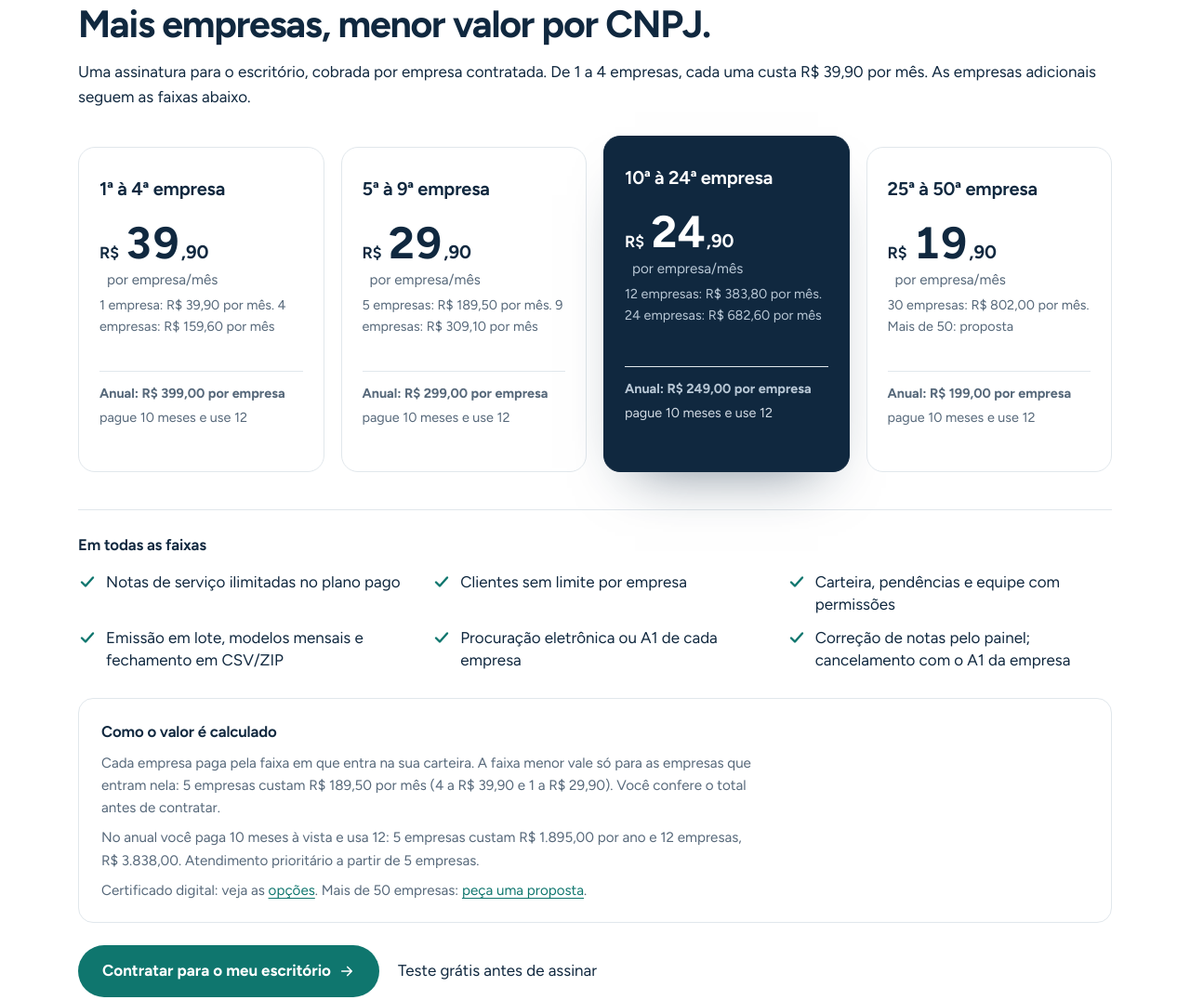
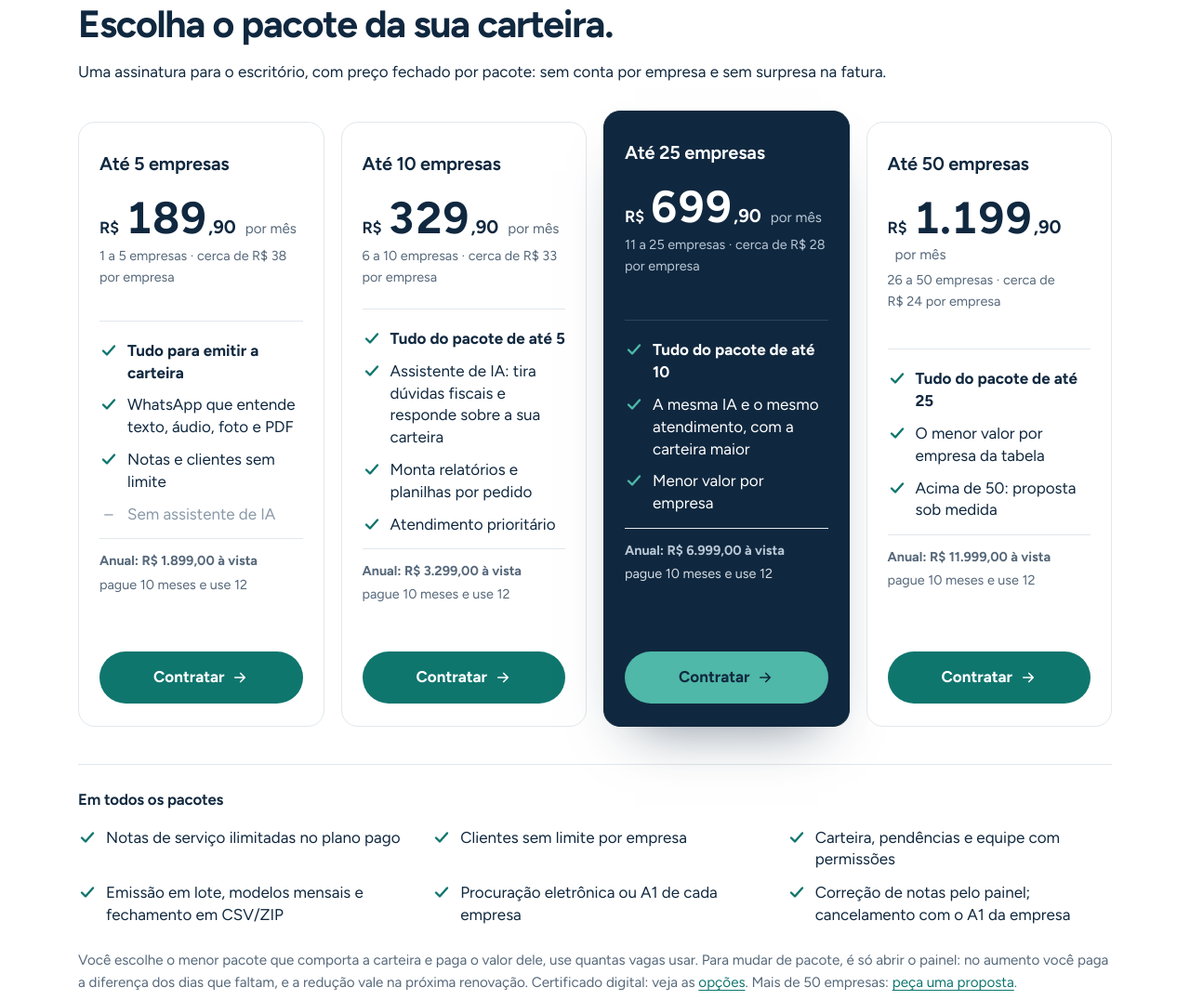
Before and after one commit to RStolarski13/spondeo-site, a plain HTML site: page contabilidades/index.html in a window 1280 px wide. Shown: the part 915-1991 px from the top of the page at 93% size. Drawn offline with Linux system fonts and the light colour scheme.

Commit message:
Escritorio em pacotes de preco fechado (189,90 a 1.199,90), cartoes com vantagens e blocos no padrao

```diff
--- a/contabilidades/index.html
+++ b/contabilidades/index.html
@@ -4,12 +4,12 @@
 <meta charset="utf-8">
 <meta name="viewport" content="width=device-width,initial-scale=1,viewport-fit=cover">
 <title>NFS-e para contabilidades pelo WhatsApp: Spondeo</title>
-<meta name="description" content="Emita NFS-e da carteira pelo painel ou WhatsApp, com um certificado só: o do escritório, por procuração. De 1 a 4 empresas: R$ 39,90 por CNPJ/mês.">
+<meta name="description" content="Emita NFS-e da carteira pelo painel ou WhatsApp, com um certificado só: o do escritório, por procuração. Pacotes fechados a partir de R$ 189,90 por mês.">
 <meta name="theme-color" content="#10283f">
 <link rel="canonical" href="https://spondeo.com.br/contabilidades/">
 <meta property="og:type" content="website">
 <meta property="og:title" content="NFS-e para contabilidades pelo WhatsApp: Spondeo">
-<meta property="og:description" content="Emita NFS-e da carteira pelo painel ou WhatsApp, com um certificado só: o do escritório, por procuração. De 1 a 4 empresas: R$ 39,90 por CNPJ/mês.">
+<meta property="og:description" content="Emita NFS-e da carteira pelo painel ou WhatsApp, com um certificado só: o do escritório, por procuração. Pacotes fechados a partir de R$ 189,90 por mês.">
 <meta property="og:url" content="https://spondeo.com.br/contabilidades/">
 <meta property="og:locale" content="pt_BR">
 <meta property="og:site_name" content="Spondeo">
@@ -19,7 +19,7 @@
 <meta property="og:image:alt" content="Demonstração ilustrativa de nota de serviço pelo WhatsApp no Spondeo">
 <meta name="twitter:card" content="summary_large_image">
 <link rel="icon" href="/favicon.svg" type="image/svg+xml">
-<link rel="stylesheet" href="/estilo.css?v=20261115-a">
+<link rel="stylesheet" href="/estilo.css?v=20261116-a">
 <script type="application/ld+json">{"@context": "https://schema.org", "@type": "BreadcrumbList", "itemListElement": [{"@type": "ListItem", "position": 1, "name": "Início", "item": "https://spondeo.com.br/"}, {"@type": "ListItem", "position": 2, "name": "Para contabilidades", "item": "https://spondeo.com.br/contabilidades/"}]}</script>
 <script type="application/ld+json">{"@context": "https://schema.org", "@type": "FAQPage", "mainEntity": [{"@type": "Question", "name": "Posso mandar a planilha pelo WhatsApp?", "acceptedAnswer": {"@type": "Answer", "text": "Sim. Use o modelo do painel e envie CSV ou Excel (.xlsx), com os dados na primeira aba. Confira a empresa e cada nota no resumo e confirme o lote. Pelo WhatsApp, até 50 notas por envio. O painel também aceita Excel."}}, {"@type": "Question", "name": "Consigo acompanhar notas emitidas fora do Spondeo?", "acceptedAnswer": {"@type": "Answer", "text": "As notas emitidas por outros sistemas no padrão nacional podem ser consultadas no painel. Diferenças de código do serviço ou imposto aparecem para conferência com o escritório."}}, {"@type": "Question", "name": "O escritório pode instalar o painel no celular?", "acceptedAnswer": {"@type": "Answer", "text": "Sim. Adicione o Spondeo à tela inicial e ative as notificações no aparelho compatível. O acesso e as permissões da equipe continuam individuais."}}]}</script>
 <link rel="preload" href="/figtree.woff2" as="font" type="font/woff2" crossorigin>
@@ -60,37 +60,63 @@
 </div>
 </section>
 <section class="secao largura revelar" id="condicoes">
-<h2>Mais empresas, menor valor por CNPJ.</h2>
-<p class="planos-intro">Uma assinatura para o escritório, cobrada por empresa contratada. De 1 a 4 empresas, cada uma custa R$ 39,90 por mês. As empresas adicionais seguem as faixas abaixo.</p>
+<h2>Escolha o pacote da sua carteira.</h2>
+<p class="planos-intro">Uma assinatura para o escritório, com preço fechado por pacote: sem conta por empresa e sem surpresa na fatura.</p>
 
 <ul class="planos faixas">
   <li class="plano">
-    <h3>1ª à 4ª empresa</h3>
-    <p class="preco"><span class="moeda">R$</span><b>39</b><span class="centavos">,90</span><span class="mes">por empresa/mês</span></p>
-    <p class="por-dia">1 empresa: R$&nbsp;39,90 por mês. 4 empresas: R$&nbsp;159,60 por mês</p>
-    <p class="por-dia anual"><strong>Anual: R$&nbsp;399,00 por empresa</strong><span>pague 10 meses e use 12</span></p>
+    <h3>Até 5 empresas</h3>
+    <p class="preco"><span class="moeda">R$</span><b>189</b><span class="centavos">,90</span><span class="mes">por mês</span></p>
+    <p class="por-dia">1 a 5 empresas · cerca de R$&nbsp;38 por empresa</p>
+    <ul class="vantagens">
+      <li><svg viewBox="0 0 20 20" aria-hidden="true"><path pathLength="1" d="M4 10.5l4 4 8-9"/></svg>Tudo para emitir a carteira</li>
+      <li><svg viewBox="0 0 20 20" aria-hidden="true"><path pathLength="1" d="M4 10.5l4 4 8-9"/></svg>WhatsApp que entende texto, áudio, foto e PDF</li>
+      <li><svg viewBox="0 0 20 20" aria-hidden="true"><path pathLength="1" d="M4 10.5l4 4 8-9"/></svg>Notas e clientes sem limite</li>
+      <li class="fora"><span aria-hidden="true">–</span>Sem assistente de IA</li>
+    </ul>
+    <p class="por-dia anual"><strong>Anual: R$&nbsp;1.899,00 à vista</strong><span>pague 10 meses e use 12</span></p>
+    <a class="botao assinar" href="https://app.spondeo.com.br/contador/cadastro" aria-label="Contratar o pacote de até 5 empresas">Contratar<svg class="ic" data-ic="seguir" viewBox="0 0 24 24" aria-hidden="true"><path d="M5 12h14M13 6l6 6-6 6"/></svg></a>
   </li>
   <li class="plano">
-    <h3>5ª à 9ª empresa</h3>
-    <p class="preco"><span class="moeda">R$</span><b>29</b><span class="centavos">,90</span><span class="mes">por empresa/mês</span></p>
-    <p class="por-dia">5 empresas: R$&nbsp;189,50 por mês. 9 empresas: R$&nbsp;309,10 por mês</p>
-    <p class="por-dia anual"><strong>Anual: R$&nbsp;299,00 por empresa</strong><span>pague 10 meses e use 12</span></p>
+    <h3>Até 10 empresas</h3>
+    <p class="preco"><span class="moeda">R$</span><b>329</b><span class="centavos">,90</span><span class="mes">por mês</span></p>
+    <p class="por-dia">6 a 10 empresas · cerca de R$&nbsp;33 por empresa</p>
+    <ul class="vantagens">
+      <li><svg viewBox="0 0 20 20" aria-hidden="true"><path pathLength="1" d="M4 10.5l4 4 8-9"/></svg>Tudo do pacote de até 5</li>
+      <li><svg viewBox="0 0 20 20" aria-hidden="true"><path pathLength="1" d="M4 10.5l4 4 8-9"/></svg>Assistente de IA: tira dúvidas fiscais e responde sobre a sua carteira</li>
+      <li><svg viewBox="0 0 20 20" aria-hidden="true"><path pathLength="1" d="M4 10.5l4 4 8-9"/></svg>Monta relatórios e planilhas por pedido</li>
+      <li><svg viewBox="0 0 20 20" aria-hidden="true"><path pathLength="1" d="M4 10.5l4 4 8-9"/></svg>Atendimento prioritário</li>
+    </ul>
+    <p class="por-dia anual"><strong>Anual: R$&nbsp;3.299,00 à vista</strong><span>pague 10 meses e use 12</span></p>
+    <a class="botao assinar" href="https://app.spondeo.com.br/contador/cadastro" aria-label="Contratar o pacote de até 10 empresas">Contratar<svg class="ic" data-ic="seguir" viewBox="0 0 24 24" aria-hidden="true"><path d="M5 12h14M13 6l6 6-6 6"/></svg></a>
   </li>
   <li class="plano destaque">
-    <h3>10ª à 24ª empresa</h3>
-    <p class="preco"><span class="moeda">R$</span><b>24</b><span class="centavos">,90</span><span class="mes">por empresa/mês</span></p>
-    <p class="por-dia">12 empresas: R$&nbsp;383,80 por mês. 24 empresas: R$&nbsp;682,60 por mês</p>
-    <p class="por-dia anual"><strong>Anual: R$&nbsp;249,00 por empresa</strong><span>pague 10 meses e use 12</span></p>
+    <h3>Até 25 empresas</h3>
+    <p class="preco"><span class="moeda">R$</span><b>699</b><span class="centavos">,90</span><span class="mes">por mês</span></p>
+    <p class="por-dia">11 a 25 empresas · cerca de R$&nbsp;28 por empresa</p>
+    <ul class="vantagens">
+      <li><svg viewBox="0 0 20 20" aria-hidden="true"><path pathLength="1" d="M4 10.5l4 4 8-9"/></svg>Tudo do pacote de até 10</li>
+      <li><svg viewBox="0 0 20 20" aria-hidden="true"><path pathLength="1" d="M4 10.5l4 4 8-9"/></svg>A mesma IA e o mesmo atendimento, com a carteira maior</li>
+      <li><svg viewBox="0 0 20 20" aria-hidden="true"><path pathLength="1" d="M4 10.5l4 4 8-9"/></svg>Menor valor por empresa</li>
+    </ul>
+    <p class="por-dia anual"><strong>Anual: R$&nbsp;6.999,00 à vista</strong><span>pague 10 meses e use 12</span></p>
+    <a class="botao assinar" href="https://app.spondeo.com.br/contador/cadastro" aria-label="Contratar o pacote de até 25 empresas">Contratar<svg class="ic" data-ic="seguir" viewBox="0 0 24 24" aria-hidden="true"><path d="M5 12h14M13 6l6 6-6 6"/></svg></a>
   </li>
   <li class="plano">
-    <h3>25ª à 50ª empresa</h3>
-    <p class="preco"><span class="moeda">R$</span><b>19</b><span class="centavos">,90</span><span class="mes">por empresa/mês</span></p>
-    <p class="por-dia">30 empresas: R$&nbsp;802,00 por mês. Mais de 50: proposta</p>
-    <p class="por-dia anual"><strong>Anual: R$&nbsp;199,00 por empresa</strong><span>pague 10 meses e use 12</span></p>
+    <h3>Até 50 empresas</h3>
+    <p class="preco"><span class="moeda">R$</span><b>1.199</b><span class="centavos">,90</span><span class="mes">por mês</span></p>
+    <p class="por-dia">26 a 50 empresas · cerca de R$&nbsp;24 por empresa</p>
+    <ul class="vantagens">
+      <li><svg viewBox="0 0 20 20" aria-hidden="true"><path pathLength="1" d="M4 10.5l4 4 8-9"/></svg>Tudo do pacote de até 25</li>
+      <li><svg viewBox="0 0 20 20" aria-hidden="true"><path pathLength="1" d="M4 10.5l4 4 8-9"/></svg>O menor valor por empresa da tabela</li>
+      <li><svg viewBox="0 0 20 20" aria-hidden="true"><path pathLength="1" d="M4 10.5l4 4 8-9"/></svg>Acima de 50: proposta sob medida</li>
+    </ul>
+    <p class="por-dia anual"><strong>Anual: R$&nbsp;11.999,00 à vista</strong><span>pague 10 meses e use 12</span></p>
+    <a class="botao assinar" href="https://app.spondeo.com.br/contador/cadastro" aria-label="Contratar o pacote de até 50 empresas">Contratar<svg class="ic" data-ic="seguir" viewBox="0 0 24 24" aria-hidden="true"><path d="M5 12h14M13 6l6 6-6 6"/></svg></a>
   </li>
 </ul>
 <div class="incluso">
-  <h3>Em todas as faixas</h3>
+  <h3>Em todos os pacotes</h3>
   <ul class="vantagens">
     <li><svg viewBox="0 0 20 20" aria-hidden="true"><path pathLength="1" d="M4 10.5l4 4 8-9"/></svg>Notas de serviço ilimitadas no plano pago</li>
     <li><svg viewBox="0 0 20 20" aria-hidden="true"><path pathLength="1" d="M4 10.5l4 4 8-9"/></svg>Clientes sem limite por empresa</li>
@@ -100,13 +126,7 @@
     <li><svg viewBox="0 0 20 20" aria-hidden="true"><path pathLength="1" d="M4 10.5l4 4 8-9"/></svg>Correção de notas pelo painel; cancelamento com o A1 da empresa</li>
   </ul>
 </div>
-<div class="como-calcula">
-  <h3>Como o valor é calculado</h3>
-  <p>Cada empresa paga pela faixa em que entra na sua carteira. A faixa menor vale só para as empresas que entram nela: 5 empresas custam R$&nbsp;189,50 por mês (4 a R$&nbsp;39,90 e 1 a R$&nbsp;29,90). Você confere o total antes de contratar.</p>
-  <p>No anual você paga 10 meses à vista e usa 12: 5 empresas custam R$&nbsp;1.895,00 por ano e 12 empresas, R$&nbsp;3.838,00. Atendimento prioritário a partir de 5 empresas.</p>
-  <p>Certificado digital: veja as <a href="#certificados">opções</a>. Mais de 50 empresas: <a href="/contabilidades/#contato">peça uma proposta</a>.</p>
-</div>
-<p class="planos-cta"><a class="botao assinar" href="https://app.spondeo.com.br/contador/cadastro">Contratar para o meu escritório<svg class="ic" data-ic="seguir" viewBox="0 0 24 24" aria-hidden="true"><path d="M5 12h14M13 6l6 6-6 6"/></svg></a><span class="suave">Teste grátis antes de assinar</span></p>
+<p class="nota-planos">Você escolhe o menor pacote que comporta a carteira e paga o valor dele, use quantas vagas usar. Para mudar de pacote, é só abrir o painel: no aumento você paga a diferença dos dias que faltam, e a redução vale na próxima renovação. Certificado digital: veja as <a href="#certificados">opções</a>. Mais de 50 empresas: <a href="/contabilidades/#contato">peça uma proposta</a>.</p>
 </section>
 <section class="certificados faixa-escura" id="certificados" aria-labelledby="titulo-certificados">
   <div class="largura cert-um">
@@ -182,8 +202,8 @@
 <details><summary>Consigo acompanhar notas emitidas fora do Spondeo?</summary><p>As notas emitidas por outros sistemas no padrão nacional podem ser consultadas no painel. Diferenças de código do serviço ou imposto aparecem para conferência com o escritório.</p></details>
 <details><summary>O escritório pode instalar o painel no celular?</summary><p>Sim. Adicione o Spondeo à tela inicial e ative as notificações no aparelho compatível. O acesso e as permissões da equipe continuam individuais.</p></details>
 <details>
-<summary>O desconto é por empresa ou pela carteira inteira?</summary>
-<p>O valor indicado é por CNPJ e por mês. A faixa considera a quantidade de empresas contratadas na carteira. O escritório escolhe a quantidade contratada e confere o total mensal antes do pagamento. A quantidade contratada limita as empresas ativas; não há aumento automático de cobrança. Dá para mudar a quantidade no painel: no aumento, você paga a diferença dos dias que faltam; a redução vale a partir da próxima renovação, sem devolução.</p>
+<summary>O valor é por empresa ou pela carteira inteira?</summary>
+<p>Pela carteira inteira, em pacote fechado. O escritório escolhe o pacote (até 5, 10, 25 ou 50 empresas) e confere o total antes do pagamento. O pacote limita as empresas ativas; não há aumento automático de cobrança. Dá para mudar de pacote no painel: no aumento, você paga a diferença dos dias que faltam; a redução vale a partir da próxima renovação, sem devolução.</p>
 </details>
 <details>
 <summary>Há limite de clientes por empresa?</summary>
@@ -211,7 +231,7 @@
 </details>
 <details>
 <summary>Quanto fica uma carteira com 30 empresas?</summary>
-<p>30 empresas saem a R$ 802,00 por mês: as 4 primeiras a R$ 39,90, da 5ª à 9ª a R$ 29,90, da 10ª à 24ª a R$ 24,90 e da 25ª à 30ª a R$ 19,90. Acima de 50 empresas, peça uma proposta pelo e-mail <a href="mailto:app.spondeo@gmail.com">app.spondeo@gmail.com</a>. A quantidade contratada limita as empresas ativas.</p>
+<p>30 empresas cabem no pacote de até 50 empresas, por R$ 1.199,90 por mês (ou R$ 11.999,00 no anual, pagando 10 meses e usando 12). Os pacotes são de até 5 empresas (R$ 189,90), até 10 (R$ 329,90), até 25 (R$ 699,90) e até 50 (R$ 1.199,90). Acima de 50 empresas, peça uma proposta pelo e-mail <a href="mailto:app.spondeo@gmail.com">app.spondeo@gmail.com</a>. O pacote limita as empresas ativas.</p>
 </details>
 <details>
 <summary>Como funciona o teste grátis do escritório?</summary>
@@ -220,7 +240,7 @@
 </details>
 <details>
 <summary>Tenho poucas empresas. Quanto pago?</summary>
-<p>De 1 a 4 empresas, o valor é R$ 39,90 por empresa: 1 empresa, R$ 39,90 por mês; 3 empresas, R$ 119,70. Tem tudo do escritório (carteira, procuração, equipe, fechamento e relatórios); o atendimento prioritário começa em 5 empresas.</p>
+<p>O menor pacote, de até 5 empresas, custa R$ 189,90 por mês: com 1 ou com 5 empresas o valor é o mesmo. Tem tudo do escritório (carteira, procuração, equipe, fechamento e relatórios); o atendimento prioritário começa no pacote de até 10 empresas.</p>
 </details>
 <details>
 <summary>Como cancelo?</summary>
--- a/estilo.css
+++ b/estilo.css
@@ -244,7 +244,7 @@ details p{margin:0;padding:0 24px 22px}
 .abertura-contabilidade h1{max-width:20ch}
 .acoes-contato{display:flex;flex-wrap:wrap;gap:12px}
 .preco .consulta{font-size:2rem;line-height:1.55}
-.requisito-a1{margin-top:24px;max-width:84ch;padding:20px 24px;border:1px solid var(--borda);background:var(--aviso-fundo);border-radius:12px}
+.requisito-a1{margin-top:40px;max-width:84ch;padding-top:24px;border-top:1px solid var(--borda)}
 .requisito-a1 h3{margin:0 0 8px;font-size:1.1rem}
 .requisito-a1 p{margin:0;text-wrap:pretty}
 .requisito-a1 p+p{margin-top:10px}
@@ -877,8 +877,4 @@ h1,h2{overflow-wrap:break-word;min-width:0}
 @media(max-width:480px){.topo nav a[href$="#perguntas"]{display:none}}
 .faixas .anual{display:flex;flex-direction:column;gap:2px;margin-top:14px;padding-top:12px;border-top:1px solid var(--borda)}
 .faixas .anual span{color:var(--suave);font-size:.9rem}
-.como-calcula{margin-top:28px;padding:22px 24px;border:1px solid var(--borda);border-radius:16px;background:var(--papel)}
-.como-calcula h3{margin:0 0 8px;font-size:1.05rem}
-.como-calcula p{margin:8px 0 0;max-width:72ch;color:var(--suave);font-size:.95rem}
-.planos-cta{display:flex;flex-wrap:wrap;align-items:center;gap:12px 20px;margin-top:24px}
 .plano.destaque .anual span{color:var(--sobre-marinho-suave)}
```
Also changed, not shown: certificado-digital-nfse/index.html (+1 -1 lines), demonstracao/index.html (+1 -1 lines), emissor-nacional-obrigatorio-simples/index.html (+1 -1 lines), emitir-nfse-pelo-celular/index.html (+1 -1 lines), erros-emissor-nacional/index.html (+1 -1 lines), index.html (+1 -1 lines), nfse-nacional-simples/index.html (+1 -1 lines), nfse-prestador-de-servico-na-rua/index.html (+1 -1 lines), nota-fiscal-mei-whatsapp/index.html (+1 -1 lines), nota-fiscal-whatsapp/index.html (+1 -1 lines), planos/index.html (+46 -20 lines).
